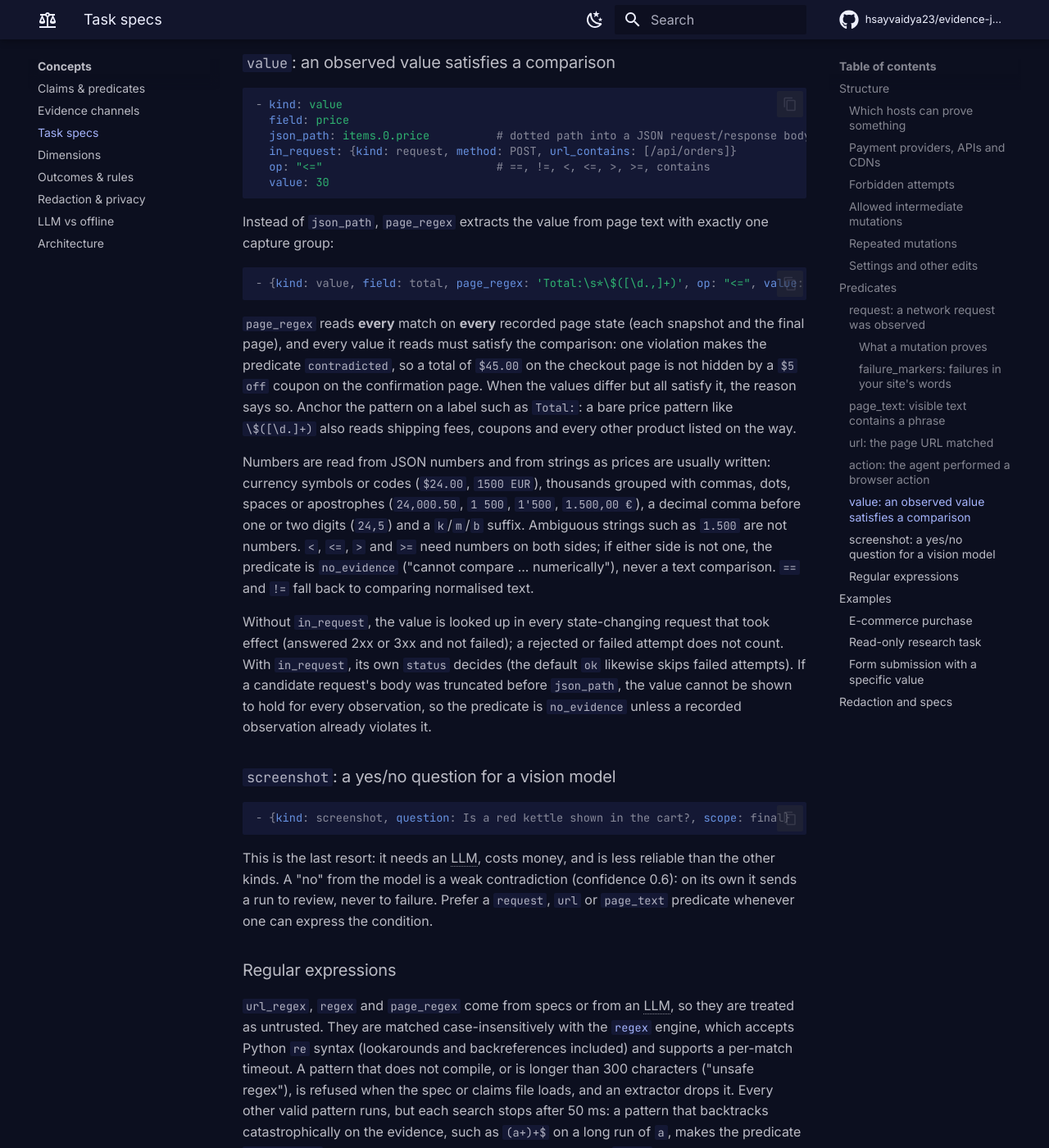
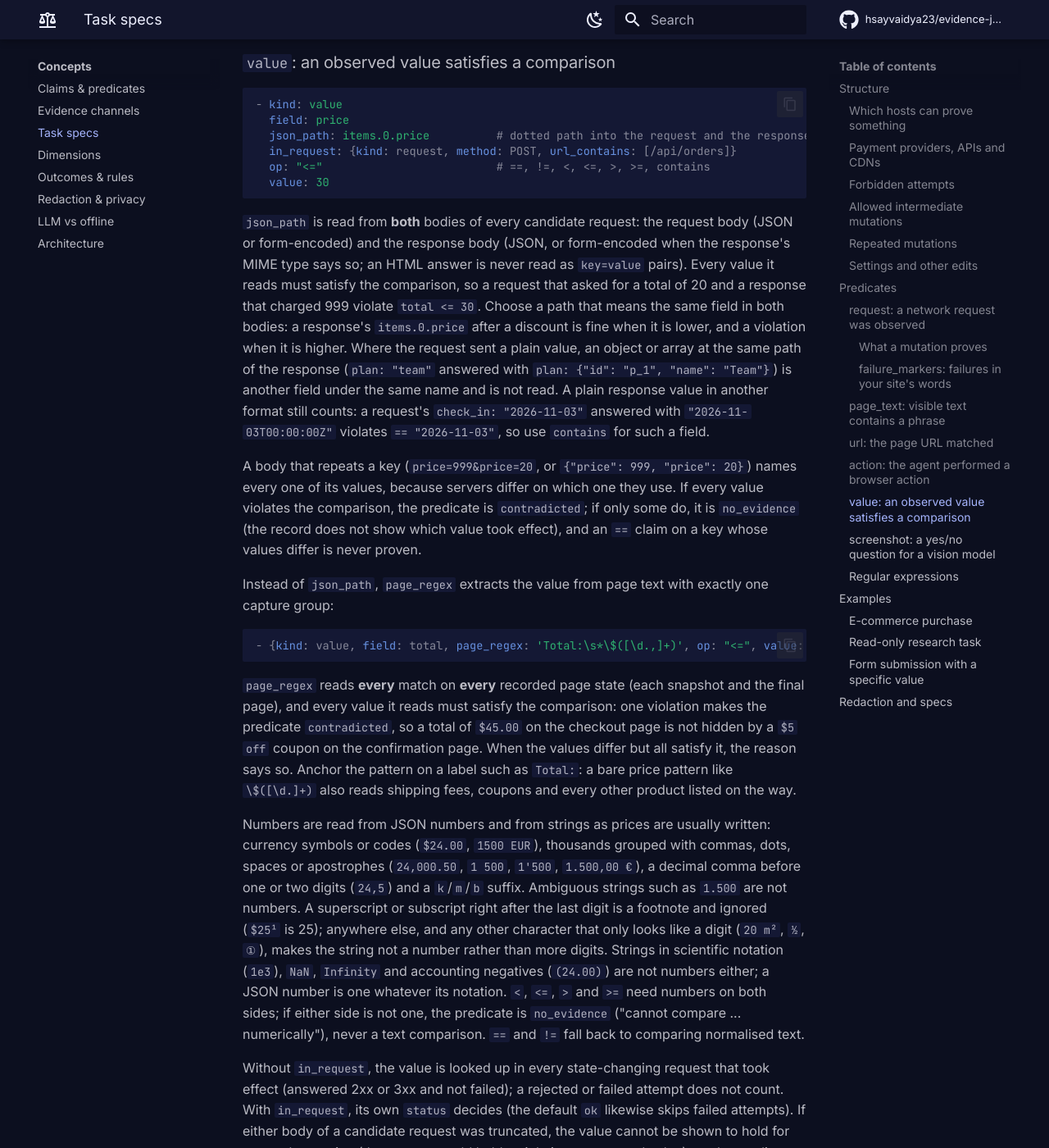
Before and after one commit to hsayvaidya23/evidence-judge, an MkDocs documentation site: the page built from docs/task-specs.md, in a window 1280 px wide and 1400 px high, scrolled down 11058 px. Shown: the whole window at 82% size. Built offline with MkDocs 1.6.1 and Material for MkDocs 9.7.7, drawn with Linux system fonts in a browser that asks for light colours; comment, search, counter and statistics services are not loaded; some of the changed text lies outside the part shown.

Commit message:
docs: value predicates read both bodies, every repeated key and no footnote digits
task-specs: json_path reads the request and the response (form-encoded
responses only by MIME type), a structured response field under a plain
request field is not read, a repeated key decides only when all its
values agree on the verdict, any truncated body keeps the predicate
from being supported (HTML/XML responses excepted), and the numbers
parse_number refuses (footnote superscripts as digits, '1e3', NaN,
'(24.00)'). claims-and-predicates: a masked response echo is no reading.

````diff
--- a/docs/task-specs.md
+++ b/docs/task-specs.md
@@ -459,11 +459,29 @@ leads to review, not failure.
 ```yaml
 - kind: value
   field: price
-  json_path: items.0.price          # dotted path into a JSON request/response body
+  json_path: items.0.price          # dotted path into the request and the response body
   in_request: {kind: request, method: POST, url_contains: [/api/orders]}
   op: "<="                          # ==, !=, <, <=, >, >=, contains
   value: 30
 ```
+
+`json_path` is read from **both** bodies of every candidate request: the request body (JSON or
+form-encoded) and the response body (JSON, or form-encoded when the response's MIME type says
+so; an HTML answer is never read as `key=value` pairs). Every value it reads must satisfy the
+comparison, so a request that asked for a total of 20 and a response that charged 999 violate
+`total <= 30`. Choose a path that means the same field in both bodies: a response's
+`items.0.price` after a discount is fine when it is lower, and a violation when it is higher.
+Where the request sent a plain value, an object or array at the same path of the response
+(`plan: "team"` answered with `plan: {"id": "p_1", "name": "Team"}`) is another field under the
+same name and is not read. A plain response value in another format still counts: a request's
+`check_in: "2026-11-03"` answered with `"2026-11-03T00:00:00Z"` violates `== "2026-11-03"`, so
+use `contains` for such a field.
+
+A body that repeats a key (`price=999&price=20`, or `{"price": 999, "price": 20}`) names every
+one of its values, because servers differ on which one they use. If every value violates the
+comparison, the predicate is `contradicted`; if only some do, it is `no_evidence` (the record
+does not show which value took effect), and an `==` claim on a key whose values differ is never
+proven.
 
 Instead of `json_path`, `page_regex` extracts the value from page text with exactly one capture
 group:
@@ -483,6 +501,11 @@ Numbers are read from JSON numbers and from strings as prices are usually writte
 symbols or codes (`$24.00`, `1500 EUR`), thousands grouped with commas, dots, spaces or
 apostrophes (`24,000.50`, `1 500`, `1'500`, `1.500,00 €`), a decimal comma before one or two
 digits (`24,5`) and a `k`/`m`/`b` suffix. Ambiguous strings such as `1.500` are not numbers.
+A superscript or subscript right after the last digit is a footnote and ignored (`$25¹` is 25);
+anywhere else, and any other character that only looks like a digit (`20 m²`, `½`, `①`), makes
+the string not a number rather than more digits. Strings in scientific notation (`1e3`), `NaN`,
+`Infinity` and accounting negatives (`(24.00)`) are not numbers either; a JSON number is one
+whatever its notation.
 `<`, `<=`, `>` and `>=` need numbers on both sides; if either side is not one, the predicate is
 `no_evidence` ("cannot compare ... numerically"), never a text comparison. `==` and `!=` fall
 back to comparing normalised text.
@@ -490,9 +513,10 @@ back to comparing normalised text.
 Without `in_request`, the value is looked up in every state-changing request that took effect
 (answered 2xx or 3xx and not failed); a rejected or failed attempt does not count. With
 `in_request`, its own `status` decides (the default `ok` likewise skips failed attempts).
-If a candidate request's body was truncated before `json_path`, the value cannot be shown to
-hold for every observation, so the predicate is `no_evidence` unless a recorded observation
-already violates it.
+If either body of a candidate request was truncated, the value cannot be shown to hold for every
+observation (the cut part could hold a violating or repeated value), so the predicate is
+`no_evidence` unless a recorded observation already violates it. A truncated response recorded
+as HTML or XML is the exception: `json_path` never reads one.
 
 ### `screenshot`: a yes/no question for a vision model
 
````
Also changed, not shown: docs/concepts/claims-and-predicates.md (+3 -1 lines).
